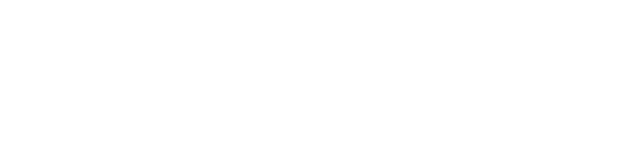
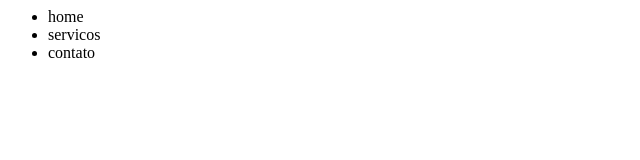
Before and after one commit to jraugusto/teste-git, a plain HTML site: page index.html in a window 1280 px wide. Shown: the whole page, without its empty margins (0-640 px from the left). Drawn offline with Linux system fonts and the light colour scheme.

Commit message:
ADICIONANDO MENU

```diff
--- a/index.html
+++ b/index.html
@@ -7,5 +7,14 @@
 </head>
 <body>
 
+    <nav>
+        <ul>
+            <li>home</li>
+            <li>servicos</li>
+            <li>contato</li>
+        </ul>
+
+    </nav>
+
 </body>
 </html>
```
